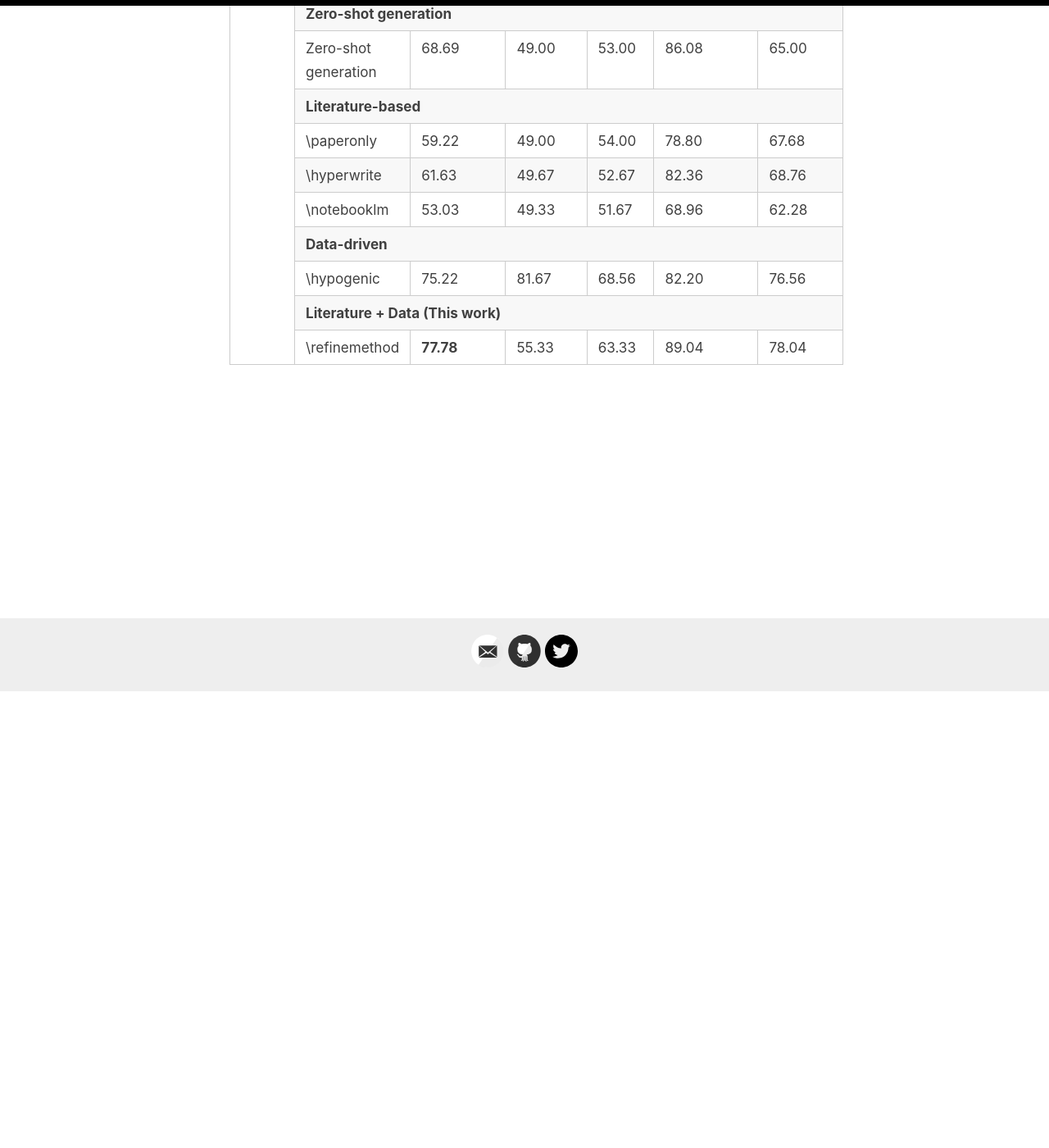
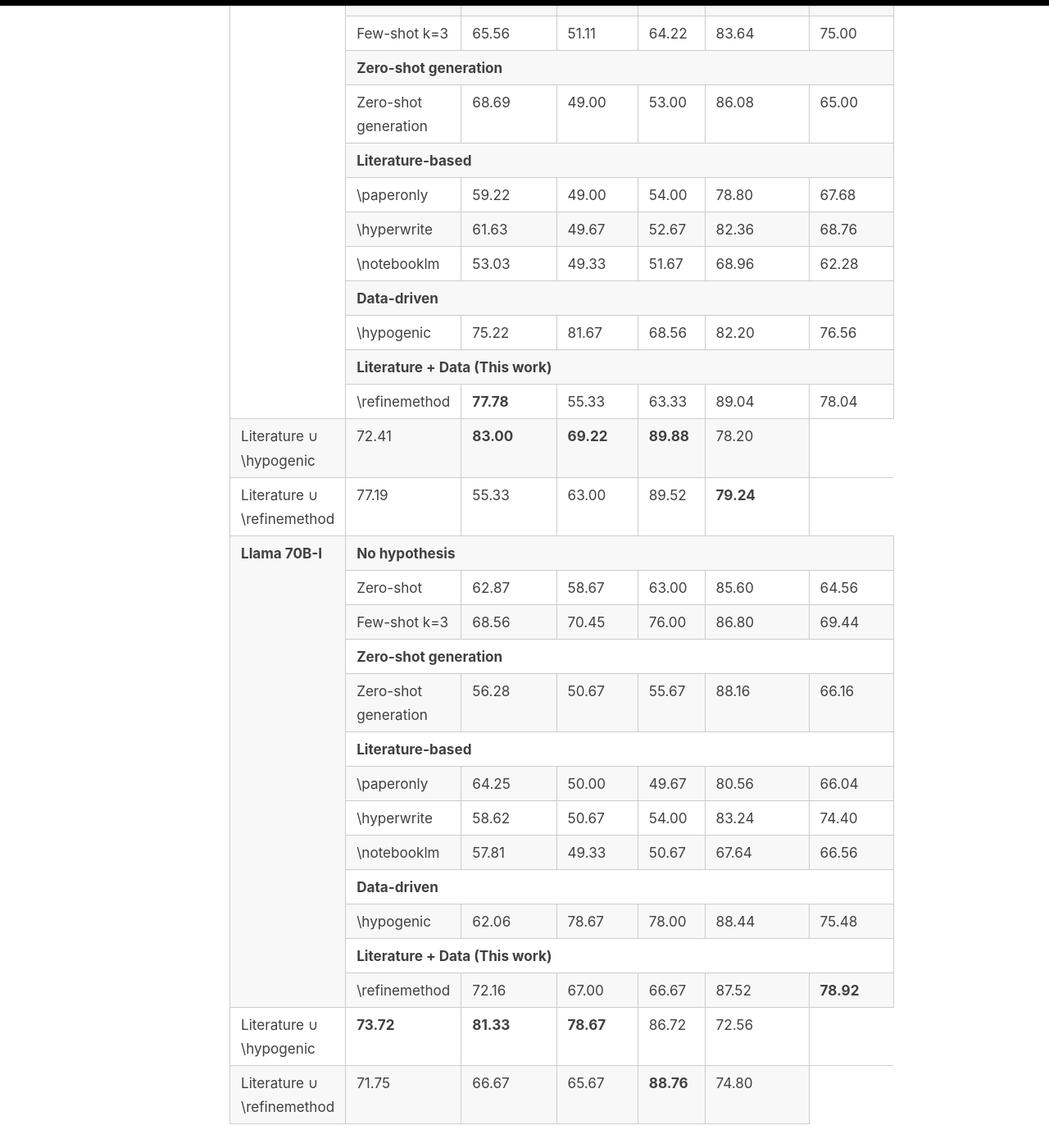
Before and after one commit to ChicagoHAI/HypoBench, a Jekyll site: the page built from _pages/leaderboard.md, in a window 1280 px wide and 1400 px high, scrolled down 557 px. Shown: the whole window at 82% size. Built offline with Jekyll 4.4.1, drawn with Linux system fonts in a browser that asks for light colours.

Commit message:
leaderboard update

```diff
--- a/_pages/leaderboard.md
+++ b/_pages/leaderboard.md
@@ -100,6 +102,118 @@ Below is the leaderboard showing accuracy scores on the held-out OOD datasets. L
       <td>89.04</td>
       <td>78.04</td>
     </tr>
-    <!-- Add remaining rows for Llama 70B-I similarly -->
+    <tr>
+      <td>Literature ∪ \hypogenic</td>
+      <td>72.41</td>
+      <td><b>83.00</b></td>
+      <td><b>69.22</b></td>
+      <td><b>89.88</b></td>
+      <td>78.20</td>
+    </tr>
+    <tr>
+      <td>Literature ∪ \refinemethod</td>
+      <td>77.19</td>
+      <td>55.33</td>
+      <td>63.00</td>
+      <td>89.52</td>
+      <td><b>79.24</b></td>
+    </tr>
+    <!-- Llama 70B-I Section -->
+    <tr>
+      <td rowspan="13" style="font-weight: bold;">Llama 70B-I</td>
+      <td colspan="6" style="font-weight: bold;">No hypothesis</td>
+    </tr>
+    <tr>
+      <td>Zero-shot</td>
+      <td>62.87</td>
+      <td>58.67</td>
+      <td>63.00</td>
+      <td>85.60</td>
+      <td>64.56</td>
+    </tr>
+    <tr>
+      <td>Few-shot k=3</td>
+      <td>68.56</td>
+      <td>70.45</td>
+      <td>76.00</td>
+      <td>86.80</td>
+      <td>69.44</td>
+    </tr>
+    <tr>
+      <td colspan="6" style="font-weight: bold;">Zero-shot generation</td>
+    </tr>
+    <tr>
+      <td>Zero-shot generation</td>
+      <td>56.28</td>
+      <td>50.67</td>
+      <td>55.67</td>
+      <td>88.16</td>
+      <td>66.16</td>
+    </tr>
+    <tr>
+      <td colspan="6" style="font-weight: bold;">Literature-based</td>
+    </tr>
+    <tr>
+      <td>\paperonly</td>
+      <td>64.25</td>
+      <td>50.00</td>
+      <td>49.67</td>
+      <td>80.56</td>
+      <td>66.04</td>
+    </tr>
+    <tr>
+      <td>\hyperwrite</td>
+      <td>58.62</td>
+      <td>50.67</td>
+      <td>54.00</td>
+      <td>83.24</td>
+      <td>74.40</td>
+    </tr>
+    <tr>
+      <td>\notebooklm</td>
+      <td>57.81</td>
+      <td>49.33</td>
+      <td>50.67</td>
+      <td>67.64</td>
+      <td>66.56</td>
+    </tr>
+    <tr>
+      <td colspan="6" style="font-weight: bold;">Data-driven</td>
+    </tr>
+    <tr>
+      <td>\hypogenic</td>
+      <td>62.06</td>
+      <td>78.67</td>
+      <td>78.00</td>
+      <td>88.44</td>
+      <td>75.48</td>
+    </tr>
+    <tr>
+      <td colspan="6" style="font-weight: bold;">Literature + Data (This work)</td>
+    </tr>
+    <tr>
+      <td>\refinemethod</td>
+      <td>72.16</td>
+      <td>67.00</td>
+      <td>66.67</td>
+      <td>87.52</td>
+      <td><b>78.92</b></td>
+    </tr>
+    <tr>
+      <td>Literature ∪ \hypogenic</td>
+      <td><b>73.72</b></td>
+      <td><b>81.33</b></td>
+      <td><b>78.67</b></td>
+      <td>86.72</td>
+      <td>72.56</td>
+    </tr>
+    <tr>
+      <td>Literature ∪ \refinemethod</td>
+      <td>71.75</td>
+      <td>66.67</td>
+      <td>65.67</td>
+      <td><b>88.76</b></td>
+      <td>74.80</td>
+    </tr>
   </tbody>
 </table>
```
Also changed, not shown: other parts of _pages/leaderboard.md (+2 -0 lines).
